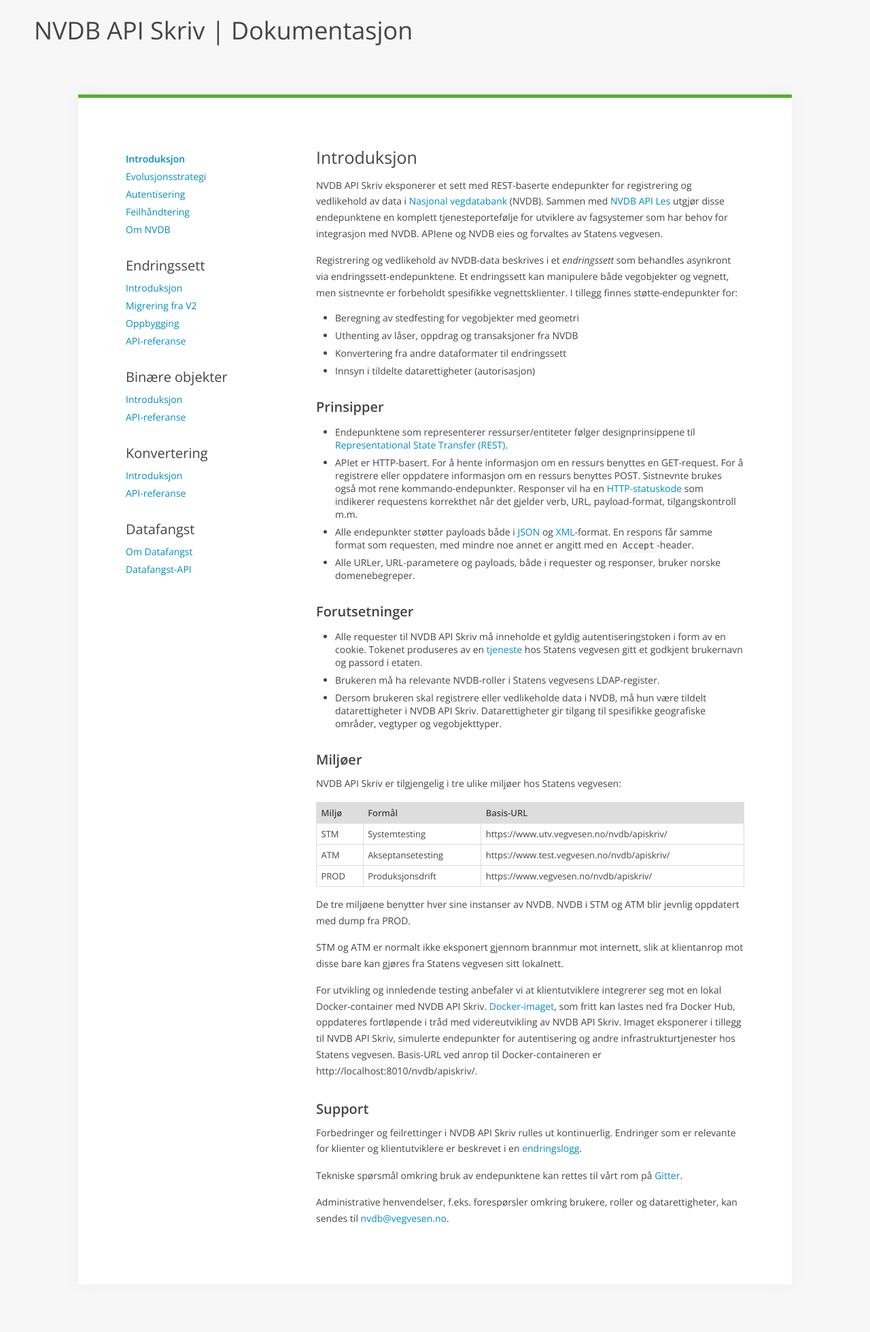
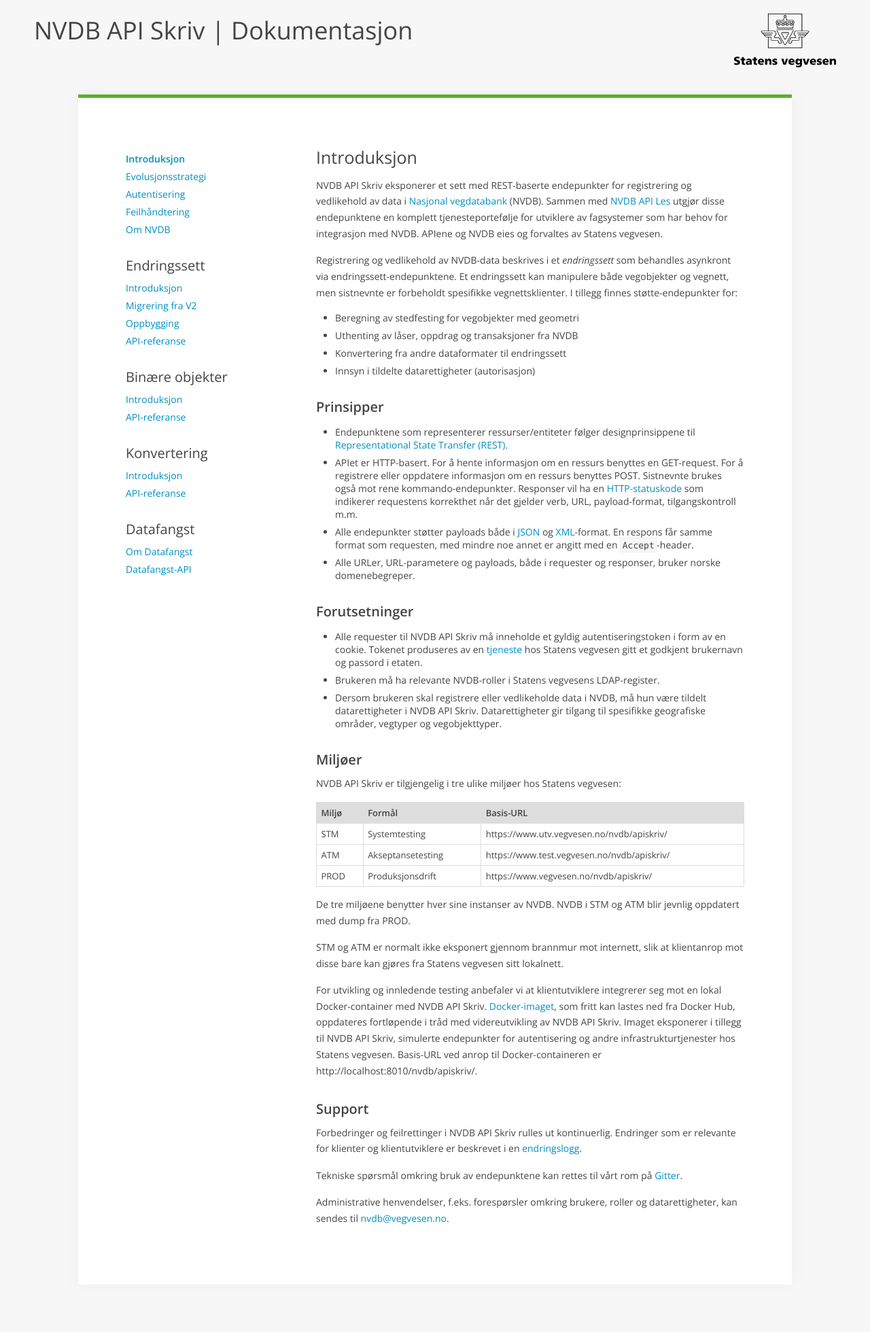
Before and after one commit to nvdb-vegdata/apiskrivdokumentasjon, a Jekyll site: the page built from index.md, in a window 1280 px wide. Shown: the whole page at 68% size. Built offline with Jekyll 4.4.1, drawn with Linux system fonts in a browser that asks for light colours; our own code applies the rules of GitHub Pages for plain Markdown files.

Commit message:
NVDB-5462: Added logo

```diff
--- a/_layouts/default.html
+++ b/_layouts/default.html
@@ -10,7 +10,10 @@
   </head>
   <body>
     <div class="header">
-      <h1>NVDB API Skriv | Dokumentasjon</h1>
+      <h1>
+        <span>NVDB API Skriv | Dokumentasjon</span>
+        <img alt="Logo" style="float: right; width: 150px;" src="{{site.baseurl}}/assets/vegvesen-logo-black.png">
+      </h1>
     </div>
 
     <div class="container">
```
Also changed, not shown: assets/vegvesen-logo-black.png (added).
